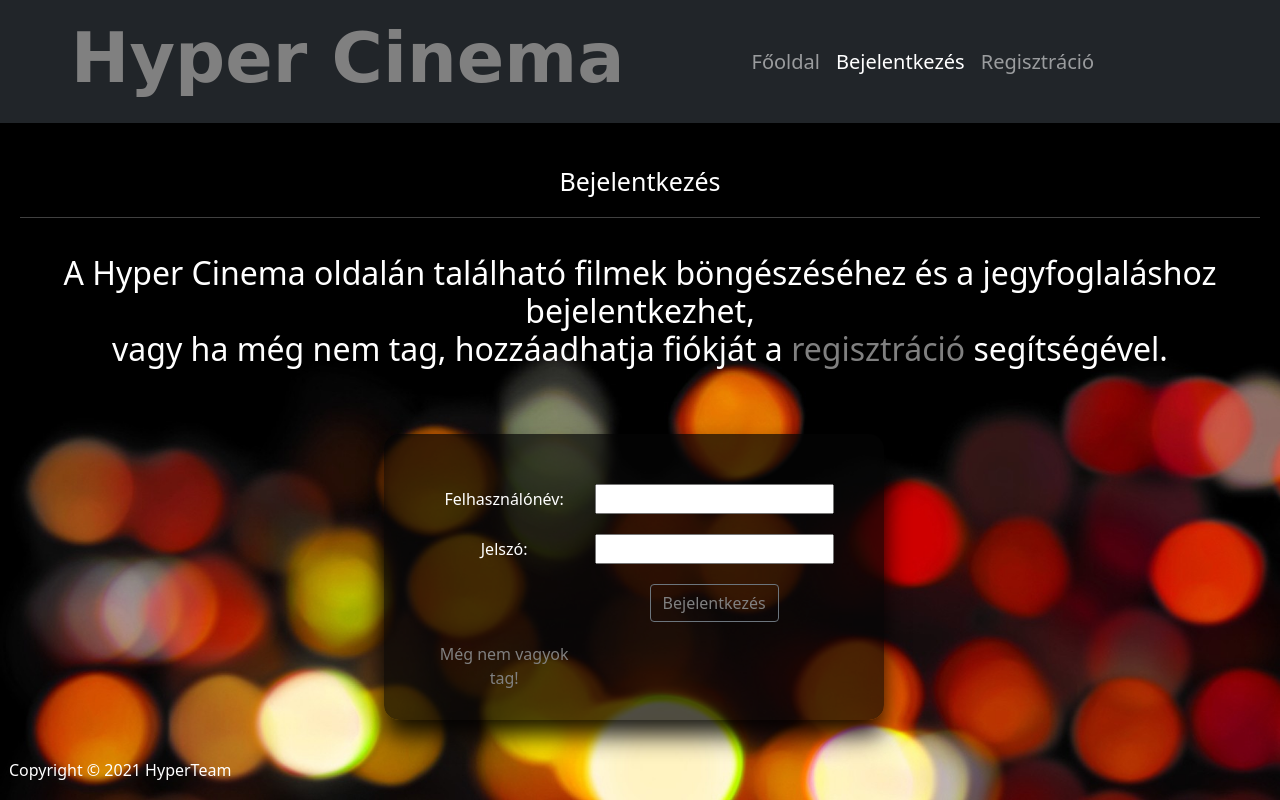
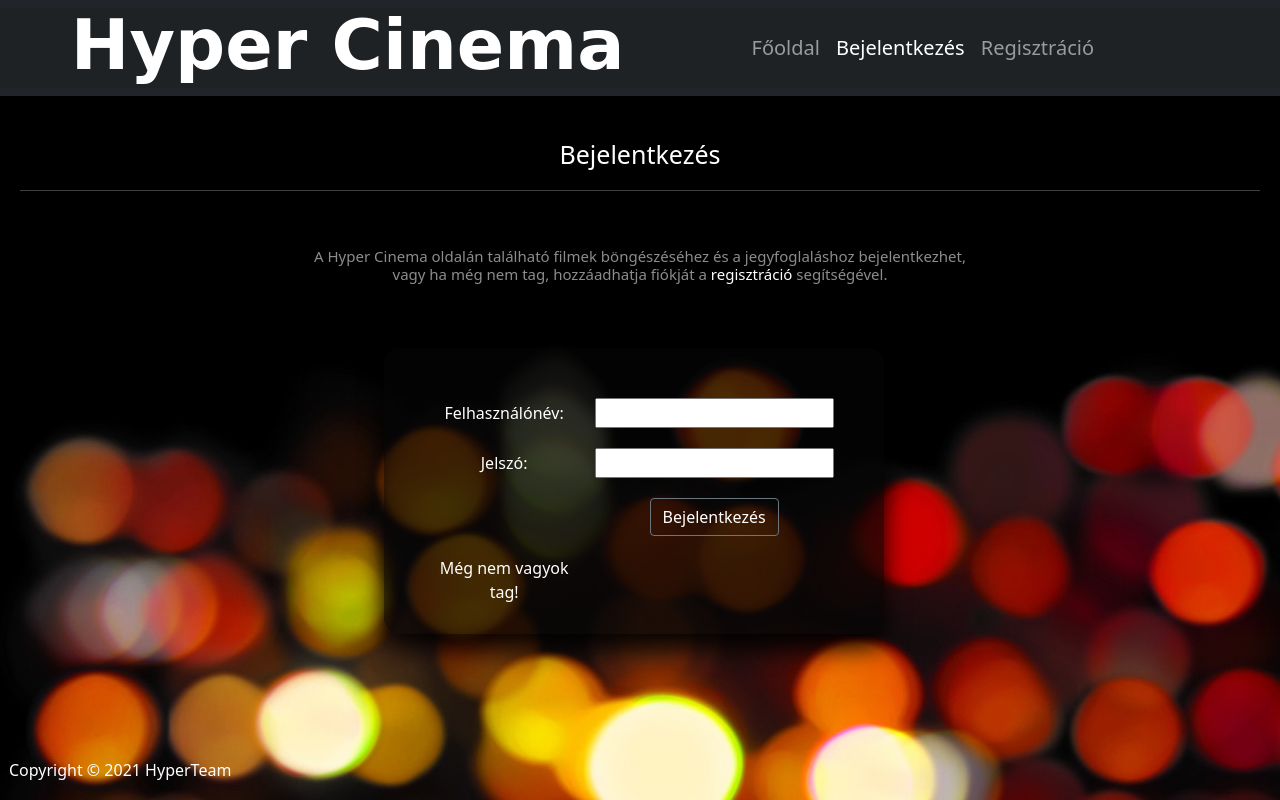
Before and after one commit to B4C3T2/Cinema, a PHP site: page /Html/bejelentkezes.html in a window 1280 px wide. Run offline with PHP 8.4, Linux system fonts and the light colour scheme.

Commit message:
CSS - Bejelentkezés - Refactoring, formázás javítása, kiegészítése

```diff
--- a/Kód/CSS/bejelentkezes_style.css
+++ b/Kód/CSS/bejelentkezes_style.css
@@ -31,17 +31,11 @@ body {
   color: #fff;
   box-shadow: 0 15px 25px rgba(0,0,0,0.9);
 }
+
 table, td {
-	padding: 10px;
+  padding: 10px;
 }
-a{
-  color: gray;
-  text-decoration: none;
-}
-a:hover{
-  color: darkred;
-  text-decoration: none;
-}
+
 footer{
   position: absolute;
   padding-bottom: 18px;
@@ -100,7 +94,33 @@ footer{
   background-color:rgba(255,255,255,0.2) !important;
 }
 
+a{
+  color: white;
+  text-decoration: none !important;
+}
+
+a:hover{
+color: white;
+}
+
 header{
   font-size: 25px;
   padding: 20px;
 }
+
+h2{
+  padding-top: 20px;
+  font-size: 15px;
+  font-weight: 200;
+  color: #8c8c8c;
+}
+
+.container-fluid{
+  height: 80px;
+  background-color: hsl(202, 11%, 13%);
+}
+
+.nav-link:hover{
+  transition: transform .5s ease;
+  transform: scale(1.1);
+}
```
